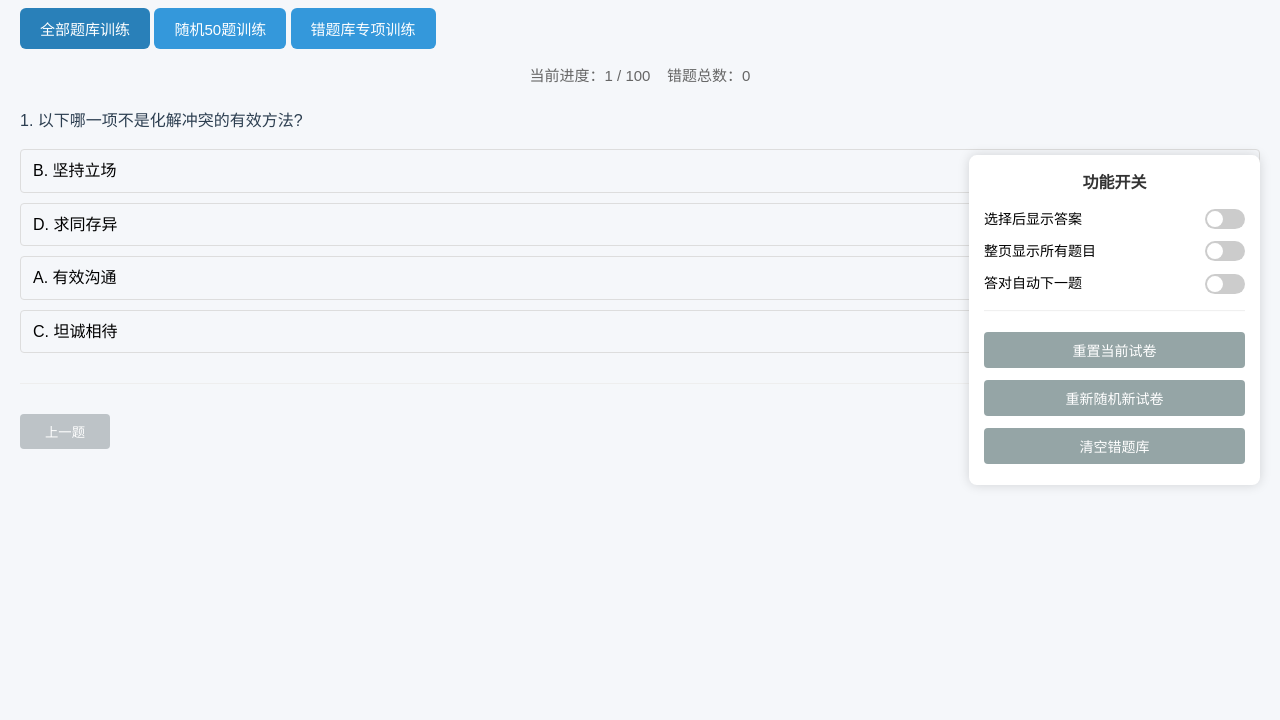
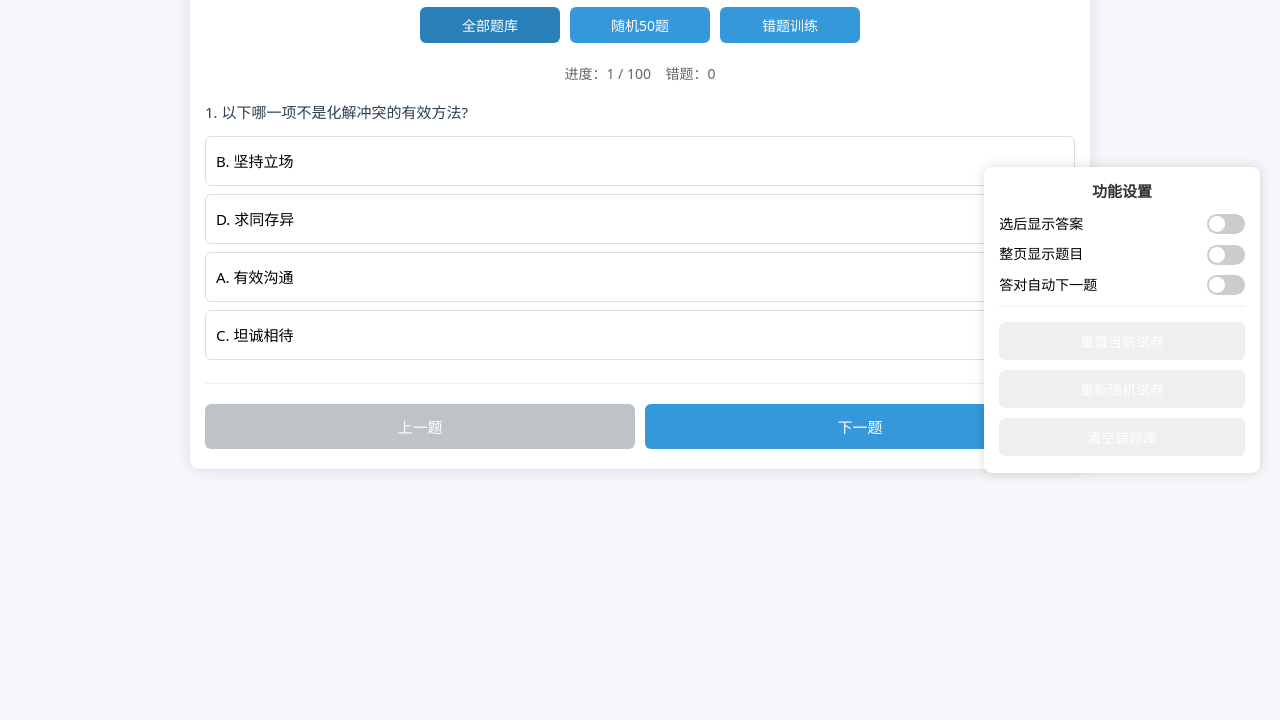
Before and after one commit to TLSecrets/qingxingsai.github.io, a plain HTML site: page index.html in a window 1280 px wide. Shown: the part 80-800 px from the top of the page. Drawn offline with Linux system fonts and the light colour scheme.

Commit message:
Update index.html

```diff
--- a/index.html
+++ b/index.html
@@ -2,102 +2,120 @@
 <html lang="zh-CN">
 <head>
     <meta charset="UTF-8">
-    <meta name="viewport" content="width=device-width, initial-scale=1.0">
-    <title>大学生心理健康离线答题训练系统</title>
+    <meta name="viewport" content="width=device-width, initial-scale=1.0, maximum-scale=1.0, user-scalable=no">
+    <title>心理健康 离线答题训练系统</title>
     <style>
         * {
             margin: 0;
             padding: 0;
             box-sizing: border-box;
-            font-family: "Microsoft YaHei", sans-serif;
+            font-family: "Microsoft YaHei", system-ui, sans-serif;
         }
         body {
             background-color: #f5f7fa;
-            padding: 20px;
+            padding: 15px 10px;
             line-height: 1.6;
+            font-size: 15px;
+            padding-bottom: 140px; /* 给底部悬浮面板留空间 */
         }
-        。container {
+        .container {
             max-width: 900px;
             margin: 0 auto;
             background: #fff;
             border-radius: 10px;
-            padding: 30px;
+            padding: 20px 15px;
             box-shadow: 0 2px 15px rgba(0,0,0,0.1);
         }
         h1 {
             text-align: center;
             color: #2c3e50;
-            margin-bottom: 30px;
-            font-size: 24px;
+            margin-bottom: 20px;
+            font-size: 20px;
         }
         /* 模式选择区 */
-        。mode-box {
+        .mode-box {
             display: flex;
-            gap: 15px;
+            gap: 10px;
             flex-wrap: wrap;
-            margin-bottom: 25px;
+            margin-bottom: 20px;
             justify-content: center;
         }
         .mode-btn {
-            padding: 10px 20px;
+            padding: 8px 12px;
             border: none;
             border-radius: 6px;
             background: #3498db;
             color: #fff;
             cursor: pointer;
-            font-size: 15px;
+            font-size: 14px;
             transition: all 0.3s;
+            flex: 1;
+            min-width: 100px;
+            max-width: 140px;
         }
         .mode-btn.active {
             background: #2980b9;
         }
-        .mode-btn:hover {
+        .mode-btn:active {
             opacity: 0.9;
         }
-        /* 悬浮功能开关面板 */
+        /* 悬浮功能面板 适配手机+电脑 */
         .float-panel {
             position: fixed;
-            right: 20px;
-            top: 50%;
-            transform: translateY(-50%);
+            left: 0;
+            right: 0;
+            bottom: 0;
+            transform: none;
             background: #fff;
-            padding: 15px;
-            border-radius: 8px;
-            box-shadow: 0 0 12px rgba(0,0,0,0.15);
+            padding: 12px 15px;
+            box-shadow: 0 -2px 12px rgba(0,0,0,0.15);
             z-index: 999;
-            min-width: 180px;
+            border-radius: 12px 12px 0 0;
+        }
+        @media (min-width: 768px) {
+            .float-panel {
+                position: fixed;
+                right: 20px;
+                top: 50%;
+                bottom: auto;
+                left: auto;
+                transform: translateY(-50%);
+                border-radius: 8px;
+                min-width: 180px;
+                box-shadow: 0 0 12px rgba(0,0,0,0.15);
+            }
         }
         .float-panel h4 {
-            margin-bottom: 12px;
+            margin-bottom: 10px;
             color: #333;
-            font-size: 16px;
+            font-size: 15px;
             text-align: center;
         }
         .switch-item {
             display: flex;
             align-items: center;
             justify-content: space-between;
-            margin: 10px 0;
+            margin: 8px 0;
             font-size: 14px;
         }
         .float-btn {
             width: 100%;
-            padding: 8px 0;
-            margin: 6px 0;
+            padding: 9px 0;
+            margin: 5px 0;
             border: none;
-            border-radius: 4px;
-            background: #95a5a6;
+            border-radius: 6px;
             color: #fff;
             cursor: pointer;
             font-size: 14px;
         }
-        .float-btn:nth-child(2) {background: #e67e22;}
-        .float-btn:nth-child(3) {background: #e74c3c;}
+        .float-btn:nth-child(2) {background: #95a5a6;}
+        .float-btn:nth-child(3) {background: #e67e22;}
+        .float-btn:nth-child(4) {background: #e74c3c;}
         /* 开关样式 */
         .switch {
             position: relative;
             display: inline-block;
-            width: 40px;
+            width: 38px;
             height: 20px;
         }
         .switch input {opacity: 0; width: 0; height: 0;}
@@ -119,84 +137,96 @@
             border-radius: 50%;
         }
         input:checked + .slider {background-color: #27ae60;}
-        input:checked + .slider:before {transform: translateX(20px);}
+        input:checked + .slider:before {transform: translateX(18px);}
         /* 题目区域 */
         .q-container {
-            margin: 20px 0;
+            margin: 15px 0;
         }
         .q-item {
-            margin-bottom: 25px;
-            padding-bottom: 20px;
+            margin-bottom: 20px;
+            padding-bottom: 15px;
             border-bottom: 1px solid #eee;
         }
         .q-title {
-            font-size: 16px;
+            font-size: 15px;
             color: #2c3e50;
-            margin-bottom: 15px;
+            margin-bottom: 12px;
         }
         .option-item {
-            margin: 10px 0;
-            padding: 8px 12px;
-            border-radius: 4px;
+            margin: 8px 0;
+            padding: 12px 10px;
+            border-radius: 6px;
             cursor: pointer;
             border: 1px solid #ddd;
             transition: all 0.2s;
+            font-size: 15px;
+            /* 手机加大触控区域 */
+            min-height: 44px;
+            display: flex;
+            align-items: center;
         }
-        .option-item:hover {background: #f0f7ff;}
+        .option-item:active {background: #f0f7ff;}
         .option-item.correct {background: #2ecc71; color: #fff; border-color: #27ae60;}
         .option-item.wrong {background: #e74c3c; color: #fff; border-color: #c0392b;}
         .answer-hint {
             margin-top: 10px;
-            padding: 8px;
+            padding: 8px 10px;
             background: #fef5e7;
-            border-radius: 4px;
+            border-radius: 6px;
             color: #d35400;
             display: none;
+            font-size: 14px;
         }
         /* 分页控制 */
         .page-control {
             display: flex;
             justify-content: space-between;
-            margin-top: 30px;
+            margin-top: 20px;
+            gap: 10px;
         }
         .page-btn {
-            padding: 8px 25px;
+            flex: 1;
+            padding: 12px 0;
             border: none;
-            border-radius: 4px;
+            border-radius: 6px;
             background: #3498db;
             color: #fff;
             cursor: pointer;
+            font-size: 15px;
         }
         .page-btn:disabled {background: #bdc3c7; cursor: not-allowed;}
         /* 统计信息 */
         .stat-info {
             text-align: center;
-            margin: 15px 0;
-            font-size: 15px;
+            margin: 10px 0;
+            font-size: 14px;
             color: #666;
         }
         /* 无题目提示 */
         .empty-tip {
             text-align: center;
-            padding: 50px 0;
+            padding: 40px 0;
             color: #999;
-            font-size: 16px;
+            font-size: 15px;
+        }
+        hr {
+            margin:10px 0;border:none;border-top:1px solid #eee;
         }
     </style>
 </head>
 <body>
     <div class="container">
-        <h1>大学生心理健康 离线答题训练系统</h1>
+        <h1>心理健康 离线答题训练系统</h1>
         <!-- 模式选择 -->
         <div class="mode-box">
-            <button class="mode-btn" data-mode="all">全部题库训练</button>
-            <button class="mode-btn" data-mode="rand50">随机50题训练</button>
-            <button class="mode-btn" data-mode="error">错题库专项训练</button>
+            <button class="mode-btn" data-mode="all">全部题库</button>
+            <button class="mode-btn" data-mode="rand50">随机50题</button>
+            <button class="mode-btn" data-mode="error">错题训练</button>
         </div>
         <!-- 统计信息 -->
         <div class="stat-info">
-            当前进度：<span id="currIdx">0</span> / <span id="totalNum">0</span> &nbsp;&nbsp;
-            错题总数：<span id="errorCount">0</span>
+            进度：<span id="currIdx">0</span> / <span id="totalNum">0</span> &nbsp;&nbsp;
+            错题：<span id="errorCount">0</span>
         </div>
         <!-- 题目渲染区域 -->
         <div id="questionBox" class="q-container"></div>
@@ -207,18 +237,18 @@
         </div>
     </div>
 
-    <!-- 悬浮功能面板 -->
+    <!-- 悬浮功能面板：手机底部、电脑右侧 -->
     <div class="float-panel">
-        <h4>功能开关</h4>
+        <h4>功能设置</h4>
         <div class="switch-item">
-            <span>选择后显示答案</span>
+            <span>选后显示答案</span>
             <label class="switch">
                 <input type="checkbox" id="showAnsSwitch">
                 <span class="slider"></span>
             </label>
         </div>
         <div class="switch-item">
-            <span>整页显示所有题目</span>
+            <span>整页显示题目</span>
             <label class="switch">
                 <input type="checkbox" id="allPageSwitch">
                 <span class="slider"></span>
@@ -231,14 +261,14 @@
                 <span class="slider"></span>
             </label>
         </div>
-        <hr style="margin:15px 0;border:none;border-top:1px solid #eee;">
+        <hr>
         <button class="float-btn" id="resetCurr">重置当前试卷</button>
-        <button class="float-btn" id="resetNew">重新随机新试卷</button>
+        <button class="float-btn" id="resetNew">重新随机试卷</button>
         <button class="float-btn" id="clearError">清空错题库</button>
     </div>
 
     <script>
-        // 1. 完整题库数据
+        // 完整题库数据
         const questionBank = [
 {"q":"以下哪项不符合心理健康的标准？?","opts":["A. 自我陶醉","B. 勇敢","C. 关爱他人","D. 热爱生命"],"ans":"A"},
 {"q":"请在下列选项中找出低自我形象。?","opts":["A. 接纳自我","B. 有安全感","C. 不清楚个人的能力","D. 对自己的行为负责"],"ans":"C"},
@@ -342,12 +372,12 @@
 {"q":"以下哪一项对压力的理解是正确的?","opts":["A. 压力管理贯穿生命始终","B. 你离开单位时就会留下工作的压力而不会把它带回家","C. 只要你遭受到压力,你一定会知道的","D. 压力是可以完全消除的"],"ans":"A"}
         ];
 
-        // 2. 全局状态
+        // 全局状态
         let appState = {
-            mode: 'all',          // all / rand50 / error
-            currIdx: 0,           // 当前题目索引
-            currPaper: [],        // 当前试卷题目列表
-            errorList: [],        // 错题库
+            mode: 'all',
+            currIdx: 0,
+            currPaper: [],
+            errorList: [],
             settings: {
                 showAns: false,
                 allPage: false,
@@ -355,7 +385,7 @@
             }
         };
 
-        // 3. DOM元素
+        // DOM元素
         const questionBox = document.getElementById('questionBox');
         const currIdxEl = document.getElementById('currIdx');
         const totalNumEl = document.getElementById('totalNum');
@@ -370,7 +400,7 @@
         const clearErrorBtn = document.getElementById('clearError');
         const modeBtns = document.querySelectorAll('.mode-btn');
 
-        // 4. 工具函数：数组随机打乱
+        // 数组随机打乱
         function shuffleArr(arr) {
             let res = [...arr];
             for(let i = res.length - 1; i > 0; i--) {
@@ -380,26 +410,25 @@
             return res;
         }
 
-        // 5. 本地存储读写
+        // 本地存储
         function saveLocal() {
             localStorage.setItem('examAppState', JSON.stringify(appState));
         }
         function loadLocal() {
             let data = localStorage.getItem('examAppState');
             if(data) appState = JSON.parse(data);
-            // 同步开关状态
             showAnsSwitch.checked = appState.settings.showAns;
             allPageSwitch.checked = appState.settings.allPage;
             autoNextSwitch.checked = appState.settings.autoNext;
             refreshErrorCount();
         }
 
-        // 6. 刷新错题数量显示
+        // 刷新错题数
         function refreshErrorCount() {
             errorCountEl.innerText = appState.errorList.length;
         }
 
-        // 7. 初始化当前试卷
+        // 初始化试卷
         function initPaper(mode, isNew = true) {
             appState.mode = mode;
             if(isNew) appState.currIdx = 0;
@@ -410,7 +439,6 @@
                 let temp = shuffleArr(questionBank);
                 appState.currPaper = temp.slice(0, 50);
             } else if(mode === 'error') {
-                // 错题库为空提示
                 if(appState.errorList.length === 0) {
                     questionBox.innerHTML = '<div class="empty-tip">暂无错题，快去刷题吧！</div>';
                     totalNumEl.innerText = 0;
@@ -424,25 +452,22 @@
             totalNumEl.innerText = appState.currPaper.length;
             renderQuestions();
             saveLocal();
-            // 高亮当前模式按钮
             modeBtns.forEach(btn => {
                 btn.classList.toggle('active', btn.dataset.mode === mode);
             });
         }
 
-        // 8. 渲染题目
+        // 渲染题目
         function renderQuestions() {
             questionBox.innerHTML = '';
             const {currPaper, currIdx, settings} = appState;
             if(currPaper.length === 0) return;
 
-            // 整页显示 / 单题切换
             let renderList = settings.allPage ? currPaper : [currPaper[currIdx]];
 
             renderList.forEach((item, idx) => {
                 let qDiv = document.createElement('div');
                 qDiv.className = 'q-item';
-                // 打乱选项顺序
                 let shuffledOpts = shuffleArr([...item.opts]);
                 let correctOpt = item.ans;
 
@@ -455,19 +480,16 @@
                 questionBox.appendChild(qDiv);
             });
 
-            // 绑定选项点击事件
             bindOptionClick();
-            // 更新分页按钮状态
             updatePageBtn();
             currIdxEl.innerText = currIdx + 1;
         }
 
-        // 9. 绑定选项点击
+        // 绑定选项点击
         function bindOptionClick() {
             const optionItems = document.querySelectorAll('.option-item');
             optionItems.forEach(opt => {
                 opt.onclick = function() {
-                    // 已选择过则不再响应
                     if(this.classList.contains('correct') || this.classList.contains('wrong')) return;
 
                     let userAns = this.dataset.val;
@@ -475,33 +497,27 @@
                     let parentQ = this.closest('.q-item');
                     let hint = parentQ.querySelector('.answer-hint');
 
-                    // 判断对错
                     if(userAns === rightAns) {
                         this.classList.add('correct');
-                        // 答对：从错题本移除
                         let qItem = appState.currPaper[appState.currIdx];
                         appState.errorList = appState.errorList.filter(x => x.q !== qItem.q);
                         refreshErrorCount();
-                        // 自动下一题
                         if(appState.settings.autoNext) {
                             setTimeout(() => nextQuestion(), 600);
                         }
                     } else {
                         this.classList.add('wrong');
-                        // 答错：加入错题本（去重）
                         let qItem = appState.currPaper[appState.currIdx];
                         let hasExist = appState.errorList.some(x => x.q === qItem.q);
                         if(!hasExist) {
                             appState.errorList.push(qItem);
                             refreshErrorCount();
                         }
-                        // 标出正确答案
                         parentQ.querySelectorAll('.option-item').forEach(o => {
                             if(o.dataset.val === rightAns) o.classList.add('correct');
                         });
                     }
 
-                    // 显示答案提示
                     if(appState.settings.showAns) {
                         hint.style.display = 'block';
                     }
@@ -510,7 +526,7 @@
             });
         }
 
-        // 10. 上一题/下一题
+        // 上下题
         function prevQuestion() {
             if(appState.currIdx > 0) {
                 appState.currIdx--;
@@ -526,13 +542,13 @@
             }
         }
 
-        // 11. 更新分页按钮禁用状态
+        // 分页按钮状态
         function updatePageBtn() {
             prevBtn.disabled = appState.currIdx === 0;
             nextBtn.disabled = appState.currIdx === appState.currPaper.length - 1;
         }
 
-        // 12. 开关事件监听
+        // 开关监听
         showAnsSwitch.onchange = function() {
             appState.settings.showAns = this.checked;
             saveLocal();
@@ -548,21 +564,18 @@
             saveLocal();
         };
 
-        // 13. 按钮事件
+        // 按钮事件
         prevBtn.onclick = prevQuestion;
         nextBtn.onclick = nextQuestion;
 
-        // 重置当前试卷（不重新随机）
         resetCurrBtn.onclick = function() {
             renderQuestions();
         };
-        // 重新随机新试卷
         resetNewBtn.onclick = function() {
             initPaper(appState.mode, true);
         };
-        // 清空错题库
         clearErrorBtn.onclick = function() {
-            if(confirm('确定要清空所有错题记录吗？不可恢复！')) {
+            if(confirm('确定清空所有错题记录？不可恢复！')) {
                 appState.errorList = [];
                 refreshErrorCount();
                 saveLocal();
@@ -572,14 +585,13 @@
             }
         };
 
-        // 模式切换
         modeBtns.forEach(btn => {
             btn.onclick = function() {
                 initPaper(this.dataset.mode, true);
             };
         });
 
-        // 14. 页面初始化
+        // 初始化
         window.onload = function() {
             loadLocal();
             initPaper(appState.mode, false);
```
